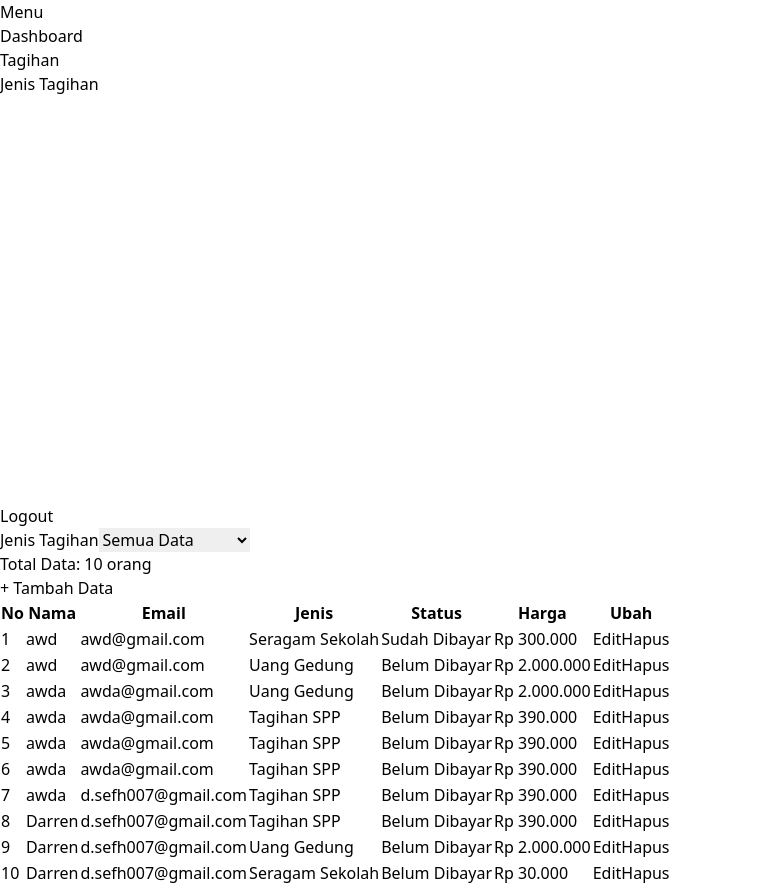
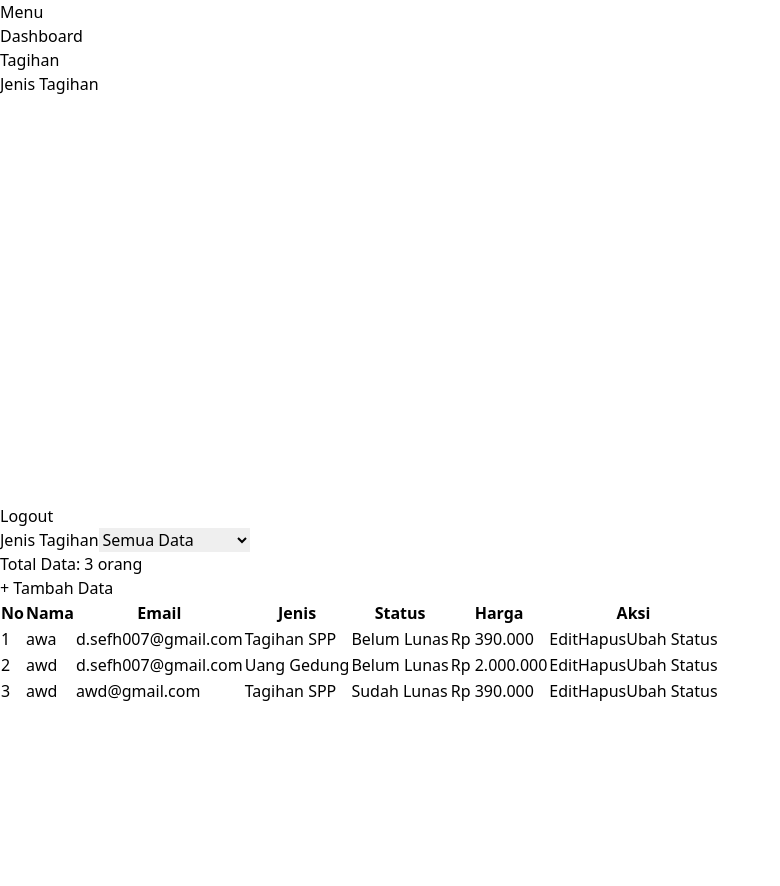
Before and after one commit to DarrenSefhiros/PPDB-PART-2, a React (Vite) app: page /Tagihan in a window 1280 px wide. Shown: the whole page, without its empty margins (0-780 px from the left). After the commit the page ends 800 px from the top, so only its background shows below. Built offline with nearby package versions, Linux system fonts and the light colour scheme; data requests are answered from the project's data file.

Commit message:
keter baru

```diff
--- a/db.json
+++ b/db.json
@@ -1,81 +1,47 @@
 {
   "login": [
     {
-      "id": "7dad",
-      "Email": "awd@gmail.com",
-      "Nama": "awd",
-      "Jenis": "Seragam Sekolah",
-      "Harga": "300000",
-      "Status": "Sudah Dibayar"
+      "id": "f603",
+      "Nama": "awa",
+      "Jenis": "Tagihan SPP",
+      "Harga": "390000",
+      "Email": "d.sefh007@gmail.com",
+      "Password": "awa"
     },
     {
-      "id": "6d27",
-      "Email": "awd@gmail.com",
+      "id": "eccd",
       "Nama": "awd",
       "Jenis": "Uang Gedung",
       "Harga": "2000000",
-      "Status": "Belum Dibayar"
+      "Email": "d.sefh007@gmail.com",
+      "Password": "awa"
     },
     {
-      "id": "ad5d",
-      "Email": "awda@gmail.com",
-      "Nama": "awda",
-      "Jenis": "Uang Gedung",
-      "Harga": "2000000"
-    },
-    {
-      "id": "62a9",
-      "Email": "awda@gmail.com",
-      "Nama": "awda",
+      "id": "b962",
+      "Nama": "awd",
       "Jenis": "Tagihan SPP",
-      "Harga": "390000"
-    },
-    {
-      "id": "9bde",
-      "Email": "awda@gmail.com",
-      "Nama": "awda",
-      "Jenis": "Tagihan SPP",
-      "Harga": "390000"
-    },
-    {
-      "id": "2773",
-      "Email": "awda@gmail.com",
-      "Nama": "awda",
-      "Jenis": "Tagihan SPP",
-      "Harga": "390000"
-    },
-    {
-      "id": "19be",
-      "Email": "d.sefh007@gmail.com",
-      "Nama": "awda",
-      "Jenis": "Tagihan SPP",
-      "Harga": "390000"
-    },
-    {
-      "id": "80bb",
-      "Email": "d.sefh007@gmail.com",
-      "Nama": "Darren",
-      "Jenis": "Tagihan SPP",
-      "Harga": "390000"
-    },
-    {
-      "id": "d215",
-      "Email": "d.sefh007@gmail.com",
-      "Nama": "Darren",
-      "Jenis": "Uang Gedung",
-      "Harga": "2000000"
-    },
-    {
-      "id": "ca07",
-      "Email": "d.sefh007@gmail.com",
-      "Nama": "Darren",
-      "Jenis": "Seragam Sekolah",
-      "Harga": "30000"
+      "Harga": "390000",
+      "Email": "awd@gmail.com",
+      "Status": "Sudah Lunas"
     }
   ],
   "jenistagihan": [
     {
       "id": "d0f8"
     }
+  ],
+  "users": [
+    {
+      "id": 1,
+      "Email": "d.sefh007@gmail.com",
+      "Password": "123456",
+      "Nama": "awa"
+    },
+    {
+      "id": 2,
+      "Email": "awd@gmail.com",
+      "Password": "awd",
+      "Nama": ""
+    }
   ]
 }
--- a/src/Components/Dashboard.jsx
+++ b/src/Components/Dashboard.jsx
@@ -7,12 +7,17 @@ function Dashboard() {
   const [loading, setLoading] = useState(true);
 
   useEffect(() => {
+    const loginData = JSON.parse(localStorage.getItem("loginData"));
+    if (!loginData?.Email) return;
+
     const fetchData = async () => {
       try {
-        const res = await axios.get("http://localhost:5000/login");
+        const res = await axios.get(
+          `http://localhost:5000/login?Email=${loginData.Email}`
+        );
         setData(res.data);
       } catch (err) {
-        console.error("Gagal mengambil data:", err);
+        console.error(err);
       } finally {
         setLoading(false);
       }
@@ -30,11 +35,15 @@ function Dashboard() {
         <div className="p-8 w-full max-w-3xl">
           <div className="flex justify-between mb-6 gap-4">
             <div className="bg-white shadow-md rounded-md p-6 flex-1 text-center">
-              <h3 className="text-lg font-semibold text-pink-700 mb-2">Total Dashboard</h3>
+              <h3 className="text-lg font-semibold text-pink-700 mb-2">
+                Total Dashboard
+              </h3>
               <p className="text-2xl font-bold text-pink-600">{data.length} orang</p>
             </div>
             <div className="bg-white shadow-md rounded-md p-6 flex-1 text-center">
-              <h3 className="text-lg font-semibold text-pink-700 mb-2">Nominal Masuk</h3>
+              <h3 className="text-lg font-semibold text-pink-700 mb-2">
+                Nominal Masuk
+              </h3>
               <p className="text-2xl font-bold text-pink-600">
                 Rp {totalHarga.toLocaleString("id-ID")}
               </p>
@@ -71,9 +80,9 @@ function Dashboard() {
                       <td className="border border-pink-200 px-4 py-2">{item.Nama}</td>
                       <td className="border border-pink-200 px-4 py-2">{item.Jenis}</td>
                       <td className="border border-pink-200 px-4 py-2 text-center">
-                        {item.Status && item.Status.toLowerCase() === "sudah dibayar"
-                          ? "Sudah Dibayar"
-                          : "Belum Dibayar"}
+                        {item.Status && item.Status.toLowerCase() === "sudah lunas"
+                          ? "Sudah Lunas"
+                          : "Belum Lunas"}
                       </td>
                       <td className="border border-pink-200 px-4 py-2 text-right">
                         Rp {Number(item.Harga).toLocaleString("id-ID")}
--- a/src/Components/Jenistagihan.jsx
+++ b/src/Components/Jenistagihan.jsx
@@ -1,10 +1,8 @@
 import React, { useEffect, useState } from "react";
-import { Link } from "react-router-dom";
 import axios from "axios";
-import Swal from "sweetalert2";
 import Sidnav from "./sidnav";
 
-function Jenistagihan() {
+function JenisTagihan() {
   const [data, setData] = useState([]);
   const [loading, setLoading] = useState(true);
   const [selectedJenis, setSelectedJenis] = useState("all");
@@ -23,47 +21,6 @@ function Jenistagihan() {
 
     fetchData();
   }, []);
-
-  const handleDelete = async (id) => {
-    const konfirmasi = await Swal.fire({
-      title: "Serius Kamu?",
-      text: "Data tidak akan bisa dikembalikan jika telah dihapus",
-      icon: "warning",
-      showCancelButton: true,
-      confirmButtonColor: "#3085d6",
-      cancelButtonColor: "#d33",
-      confirmButtonText: "Hapus data",
-    });
-
-    if (konfirmasi.isConfirmed) {
-      try {
-        await axios.delete(`http://localhost:5000/login/${id}`);
-        setData((prev) => prev.filter((item) => item.id !== id));
-        Swal.fire("Deleted!", "Data anda telah dihapus", "success");
-      } catch (err) {
-        Swal.fire("Error!", "Terjadi kesalahan saat menghapus data.", "error");
-      }
-    }
-  };
-
-  const handleToggleStatus = async (item) => {
-    const updatedStatus = item.Status === "Sudah Dibayar" ? "Belum Dibayar" : "Sudah Dibayar";
-    try {
-      await axios.put(`http://localhost:5000/login/${item.id}`, {
-        ...item,
-        Status: updatedStatus,
-      });
-
-      setData((prev) =>
-        prev.map((d) =>
-          d.id === item.id ? { ...d, Status: updatedStatus } : d
-        )
-      );
-    } catch (error) {
-      console.error("Gagal mengubah status", error);
-      Swal.fire("Gagal!", "Gagal mengganti status.", "error");
-    }
-  };
 
   const filteredData = (() => {
     switch (selectedJenis) {
@@ -84,7 +41,6 @@ function Jenistagihan() {
     }
   })();
 
-
   return (
     <div className="flex">
       <Sidnav />
@@ -92,7 +48,10 @@ function Jenistagihan() {
         <div className="p-8 w-full max-w-5xl">
           <div className="flex flex-wrap items-end justify-between mb-4 gap-2">
             <div>
-              <label htmlFor="jenisPembayaran" className="block mb-1 font-semibold text-pink-700">
+              <label
+                htmlFor="jenisPembayaran"
+                className="block mb-1 font-semibold text-pink-700"
+              >
                 Jenis Tagihan
               </label>
               <select
@@ -101,17 +60,15 @@ function Jenistagihan() {
                 onChange={(e) => setSelectedJenis(e.target.value)}
                 className="w-48 p-2 border border-pink-300 rounded-md focus:outline-none focus:ring-2 focus:ring-pink-400"
               >
+                <option value="all">Semua Data</option>
                 <option value="spp">Pembayaran SPP</option>
                 <option value="uangGedung">Uang Gedung</option>
                 <option value="seragamSekolah">Seragam Sekolah</option>
               </select>
             </div>
-            <div>
-              <Link to="/TambahData">
-                <button className="bg-pink-500 hover:bg-pink-600 rounded-md text-white font-bold py-2 px-4">
-                  + Tambah Data
-                </button>
-              </Link>
+
+            <div className="text-pink-700 font-semibold">
+              Total Data: {filteredData.length} orang
             </div>
           </div>
           <div className="overflow-x-auto">
@@ -128,24 +85,28 @@ function Jenistagihan() {
                     <th className="px-4 py-2 text-center">Email</th>
                     <th className="px-4 py-2 text-center">Jenis</th>
                     <th className="px-4 py-2 text-center">Status</th>
-                    <th className="px-4 py-2 text-center">Harga</th>
                   </tr>
                 </thead>
                 <tbody>
                   {filteredData.map((item, index) => (
-                    <tr key={item.id} className="bg-pink-100 hover:bg-pink-200 transition">
-                      <td className="border border-pink-200 px-2 py-2 text-right">{index + 1}</td>
+                    <tr
+                      key={item.id}
+                      className="bg-pink-100 hover:bg-pink-200 transition"
+                    >
+                      <td className="border border-pink-200 px-2 py-2 text-right">
+                        {index + 1}
+                      </td>
                       <td className="border border-pink-200 px-4 py-2">{item.Nama}</td>
                       <td className="border border-pink-200 px-4 py-2">{item.Email}</td>
                       <td className="border border-pink-200 px-4 py-2">{item.Jenis}</td>
                       <td
-                        className={`border border-pink-200 px-4 py-2 text-center font-semibold ${item.Status === "Sudah Dibayar" ? "text-green-600" : "text-yellow-600"
-                          }`}
+                        className={`border border-pink-200 px-4 py-2 text-center font-semibold ${
+                          item.Status === "Sudah Lunas"
+                            ? "text-green-600"
+                            : "text-yellow-600"
+                        }`}
                       >
-                        {item.Status || "Belum Dibayar"}
-                      </td>
-                      <td className="border border-pink-200 px-4 py-2 text-right">
-                        Rp {Number(item.Harga).toLocaleString("id-ID")}
+                        {item.Status || "Belum Lunas"}
                       </td>
                     </tr>
                   ))}
@@ -159,4 +120,4 @@ function Jenistagihan() {
   );
 }
 
-export default Jenistagihan;
+export default JenisTagihan;
--- a/src/Components/Login.jsx
+++ b/src/Components/Login.jsx
@@ -6,9 +6,7 @@ import Swal from 'sweetalert2';
 function Login() {
   const [formData, setFormData] = useState({
     Email: '',
-    Nama: '',
-    Jenis: '',
-    Harga: ''
+    Password: '',
   });
 
   const [loading, setLoading] = useState(false);
@@ -16,59 +14,38 @@ function Login() {
 
   const handleChange = (e) => {
     const { name, value } = e.target;
-
-    if (name === "Jenis") {
-      let harga = "";
-      if (value === "Tagihan SPP") harga = "390000";
-      else if (value === "Uang Gedung") harga = "2000000";
-      else if (value === "Seragam Sekolah") harga = "30000";
-
-      setFormData({
-        ...formData,
-        Jenis: value,
-        Harga: harga,
-      });
-    } else {
-      setFormData({
-        ...formData,
-        [name]: value,
-      });
-    }
+    setFormData(prev => ({ ...prev, [name]: value }));
   };
 
   const handleSubmit = async (e) => {
     e.preventDefault();
     setLoading(true);
-    console.log("Submit form with:", formData);
     try {
-      const response = await axios.post("http://localhost:5000/login", formData);
-      console.log("Respon server:", response.data);
-
+      const res = await axios.get(`http://localhost:5000/users?Email=${formData.Email}&Password=${formData.Password}`);
+      if (res.data.length > 0) {
         Swal.fire({
           position: "center",
           icon: "success",
-        title: "Data anda telah disimpan",
+          title: "Login berhasil",
           showConfirmButton: false,
           timer: 1500
         });
+        localStorage.setItem("loginData", JSON.stringify(res.data[0]));
 
-      localStorage.setItem("loginData", JSON.stringify(formData));
-
-      setFormData({
-        Email: "",
-        Nama: "",
-        Jenis: "",
-        Harga: ""
-      });
-
+        setFormData({ Email: "", Password: "" });
         navigate("/Dashboard");
-    } catch (error) {
-      console.error("Axios error:", error);
+      } else {
         Swal.fire({
           icon: "error",
-        title: "Oops...",
-        text: error.response?.data?.message || "Something went wrong!",
-        footer: '<a href="#">Why do I have this issue?</a>'
+          title: "Login gagal",
+          text: "Email atau password salah"
+        });
+      }
+    } catch (error) {
+      Swal.fire({
+        icon: "error",
+        title: "Error",
+        text: error.message
       });
     } finally {
       setLoading(false);
@@ -94,44 +71,15 @@ function Login() {
             />
           </div>
           <div className="mb-4">
-            <label htmlFor="Nama" className="block text-gray-700 mb-2">Nama</label>
+            <label htmlFor="Password" className="block text-gray-700 mb-2">Password</label>
             <input
-              id="Nama"
-              name="Nama"
-              type="text"
-              placeholder="Masukan Nama anda"
-              value={formData.Nama}
+              id="Password"
+              name="Password"
+              type="password"
+              placeholder="Masukan Password anda"
+              value={formData.Password}
               onChange={handleChange}
               className="w-full px-4 py-2 border border-gray-300 rounded-md focus:outline-none focus:ring-2 focus:ring-pink-400"
-              required
-            />
-          </div>
-          <div className="mb-4">
-            <label htmlFor="Jenis" className="block text-gray-700 mb-2">Jenis</label>
-            <select
-              id="Jenis"
-              name="Jenis"
-              value={formData.Jenis}
-              onChange={handleChange}
-              className="w-full px-4 py-2 border border-gray-300 rounded-md focus:outline-none focus:ring-2 focus:ring-pink-400"
-              required
-            >
-              <option value="" disabled>Pilih Jenis Pembayaran</option>
-              <option value="Tagihan SPP">Tagihan SPP</option>
-              <option value="Uang Gedung">Uang Gedung</option>
-              <option value="Seragam Sekolah">Seragam Sekolah</option>
-            </select>
-          </div>
-          <div className="mb-4">
-            <label htmlFor="Harga" className="block text-gray-700 mb-2">Harga</label>
-            <input
-              id="Harga"
-              name="Harga"
-              type="text"
-              placeholder="Harga akan muncul otomatis"
-              value={formData.Harga}
-              readOnly
-              className="w-full px-4 py-2 bg-gray-100 border border-gray-300 rounded-md focus:outline-none focus:ring-2 focus:ring-pink-400"
               required
             />
           </div>
--- a/src/Components/Register.jsx
+++ b/src/Components/Register.jsx
@@ -5,8 +5,8 @@ import Swal from 'sweetalert2';
 
 function Register() {
   const [formData, setFormData] = useState({
-    Nama: '',
     Email: '',
+    Password: '',
   });
 
   const [loading, setLoading] = useState(false);
@@ -16,14 +16,11 @@ function Register() {
     setFormData({ ...formData, [e.target.name]: e.target.value });
   };
 
- const handleSubmit = async (e) => {
-  e.preventDefault();
-  setLoading(true);
-  console.log("Submit form with:", formData);
-  try {
-    const response = await axios.post("http://localhost:5000/login", formData);
-    console.log("Respon server:", response.data);
-
+   const handleSubmit = async (e) => {
+    e.preventDefault();
+    setLoading(true);
+    try {
+      await axios.post(`http://localhost:5000/users`, formData);
     Swal.fire({
       position: "center",
       icon: "success",
@@ -36,10 +33,10 @@ function Register() {
 
     setFormData({
       Email: "",
-      Nama: "",
+      Password: "",
     });
 
-    navigate("/Login");
+    navigate("/");
   } catch (error) {
     console.error("Axios error:", error);
     Swal.fire({
@@ -57,14 +54,14 @@ function Register() {
   return (
     <div className="flex items-center justify-center min-h-screen bg-gradient-to-br from-pink-400 to-purple-600">
       <div className="bg-white p-8 rounded-lg shadow-lg w-full max-w-sm">
-        <h2 className="text-2xl font-bold text-center text-gray-800 mb-6">Register</h2>
+        <h2 className="text-2xl font-bold text-center text-gray-800 mb-6">Login</h2>
         <form onSubmit={handleSubmit}>
           <div className="mb-4">
             <label htmlFor="Email" className="block text-gray-700 mb-2">Email</label>
             <input
               id="Email"
               name="Email"
-              type="Email"
+              type="email"
               placeholder="Masukan Email anda"
               value={formData.Email}
               onChange={handleChange}
@@ -73,13 +70,13 @@ function Register() {
             />
           </div>
           <div className="mb-4">
-            <label htmlFor="Nama" className="block text-gray-700 mb-2">Nama</label>
+            <label htmlFor="Password" className="block text-gray-700 mb-2">Password</label>
             <input
-              id="Nama"
-              name="Nama"
-              type="Nama"
-              placeholder="Masukan Nama anda"
-              value={formData.Nama}
+              id="Password"
+              name="Password"
+              type="password"
+              placeholder="Masukan Password anda"
+              value={formData.Password}
               onChange={handleChange}
               className="w-full px-4 py-2 border border-gray-300 rounded-md focus:outline-none focus:ring-2 focus:ring-pink-400"
               required
--- a/src/Components/Tagihan.jsx
+++ b/src/Components/Tagihan.jsx
@@ -24,6 +24,41 @@ function Tagihan() {
     fetchData();
   }, []);
 
+  // Fungsi untuk toggle status belum lunas/sudah lunas
+  const handleToggleStatus = async (id) => {
+    const itemToUpdate = data.find((item) => item.id === id);
+    if (!itemToUpdate) return;
+
+    // Tentukan status baru
+    const newStatus =
+      itemToUpdate.Status && itemToUpdate.Status.toLowerCase() === "sudah lunas"
+        ? "Belum Lunas"
+        : "Sudah Lunas";
+
+    try {
+      // Update data di backend
+      await axios.patch(`http://localhost:5000/login/${id}`, {
+        Status: newStatus,
+      });
+
+      // Update state lokal supaya UI langsung berubah
+      setData((prev) =>
+        prev.map((item) =>
+          item.id === id ? { ...item, Status: newStatus } : item
+        )
+      );
+
+      Swal.fire("Berhasil!", `Status diubah menjadi "${newStatus}"`, "success");
+    } catch (err) {
+      Swal.fire(
+        "Error!",
+        "Terjadi kesalahan saat mengubah status.",
+        "error"
+      );
+      console.error(err);
+    }
+  };
+
   const handleDelete = async (id) => {
     const konfirmasi = await Swal.fire({
       title: "Serius Kamu?",
@@ -46,25 +81,6 @@ function Tagihan() {
     }
   };
 
-  const handleToggleStatus = async (item) => {
-    const updatedStatus = item.Status === "Sudah Dibayar" ? "Belum Dibayar" : "Sudah Dibayar";
-    try {
-      await axios.put(`http://localhost:5000/login/${item.id}`, {
-        ...item,
-        Status: updatedStatus,
-      });
-
-      setData((prev) =>
-        prev.map((d) =>
-          d.id === item.id ? { ...d, Status: updatedStatus } : d
-        )
-      );
-    } catch (error) {
-      console.error("Gagal mengubah status", error);
-      Swal.fire("Gagal!", "Gagal mengganti status.", "error");
-    }
-  };
-
   const filteredData = (() => {
     switch (selectedJenis) {
       case "spp":
@@ -84,7 +100,6 @@ function Tagihan() {
     }
   })();
 
-
   return (
     <div className="flex">
       <Sidnav />
@@ -92,7 +107,10 @@ function Tagihan() {
         <div className="p-8 w-full max-w-5xl">
           <div className="flex flex-wrap items-end justify-between mb-4 gap-2">
             <div>
-              <label htmlFor="jenisPembayaran" className="block mb-1 font-semibold text-pink-700">
+              <label
+                htmlFor="jenisPembayaran"
+                className="block mb-1 font-semibold text-pink-700"
+              >
                 Jenis Tagihan
               </label>
               <select
@@ -135,21 +153,29 @@ function Tagihan() {
                     <th className="px-4 py-2 text-center">Jenis</th>
                     <th className="px-4 py-2 text-center">Status</th>
                     <th className="px-4 py-2 text-center">Harga</th>
-                    <th className="px-4 py-2 text-center">Ubah</th>
+                    <th className="px-4 py-2 text-center">Aksi</th>
                   </tr>
                 </thead>
                 <tbody>
                   {filteredData.map((item, index) => (
-                    <tr key={item.id} className="bg-pink-100 hover:bg-pink-200 transition">
-                      <td className="border border-pink-200 px-2 py-2 text-right">{index + 1}</td>
+                    <tr
+                      key={item.id}
+                      className="bg-pink-100 hover:bg-pink-200 transition"
+                    >
+                      <td className="border border-pink-200 px-2 py-2 text-right">
+                        {index + 1}
+                      </td>
                       <td className="border border-pink-200 px-4 py-2">{item.Nama}</td>
                       <td className="border border-pink-200 px-4 py-2">{item.Email}</td>
                       <td className="border border-pink-200 px-4 py-2">{item.Jenis}</td>
                       <td
-                        className={`border border-pink-200 px-4 py-2 text-center font-semibold ${item.Status === "Sudah Dibayar" ? "text-green-600" : "text-yellow-600"
-                          }`}
+                        className={`border border-pink-200 px-4 py-2 text-center font-semibold ${
+                          item.Status === "Sudah Lunas"
+                            ? "text-green-600"
+                            : "text-yellow-600"
+                        }`}
                       >
-                        {item.Status || "Belum Dibayar"}
+                        {item.Status || "Belum Lunas"}
                       </td>
                       <td className="border border-pink-200 px-4 py-2 text-right">
                         Rp {Number(item.Harga).toLocaleString("id-ID")}
@@ -157,15 +183,21 @@ function Tagihan() {
                       <td className="border px-4 py-2 text-center">
                         <div className="flex justify-center space-x-2">
                           <Link to={`/Edit/${item.id}`}>
-                            <button className="bg-blue-500 hover:bg-blue-700 text-white font-bold py-1 px-3 rounded">
+                            <button className="bg-blue-500 hover:bg-blue-700 text-white font-bold py-1 px-3 rounded my-10">
                               Edit
                             </button>
                           </Link>
                           <button
-                            className="bg-red-500 hover:bg-red-600 text-white font-bold py-1 px-3 rounded"
+                            className="bg-red-500 hover:bg-red-600 text-white font-bold py-1 px-3 rounded my-auto"
                             onClick={() => handleDelete(item.id)}
                           >
                             Hapus
+                          </button>
+                          <button
+                            className="bg-green-500 hover:bg-green-600 text-white font-bold py-1 px-3 rounded my-auto h-9 text-nowrap"
+                            onClick={() => handleToggleStatus(item.id)}
+                          >
+                            Ubah Status
                           </button>
                         </div>
                       </td>
--- a/src/Components/editdata.jsx
+++ b/src/Components/editdata.jsx
@@ -11,7 +11,7 @@ function EditData() {
     Nama: "",
     Jenis: "",
     Harga: "",
-    Status: "Belum Dibayar",
+    Status: "Belum Lunas",
   });
 
   const jenisHargaMap = {
@@ -117,7 +117,6 @@ function EditData() {
               <option value="Seragam Sekolah">Seragam Sekolah</option>
             </select>
           </div>
-
           <input
             id="Harga"
             name="Harga"
@@ -126,23 +125,6 @@ function EditData() {
             onChange={handleChange}
             className="w-full px-4 py-2 border border-gray-300 rounded-md"
           />
-
-
-          <div className="mb-4">
-            <label htmlFor="Status" className="block text-gray-700 mb-2">Status</label>
-            <select
-              id="Status"
-              name="Status"
-              value={formData.Status}
-              onChange={handleChange}
-              className="w-full px-4 py-2 border border-gray-300 rounded-md"
-              required
-            >
-              <option value="Belum Dibayar">Belum Dibayar</option>
-              <option value="Sudah Dibayar">Sudah Dibayar</option>
-            </select>
-          </div>
-
           <div className="flex justify-between mt-6">
             <button
               type="submit"
```
Also changed, not shown: src/Components/Tambahdata.jsx (+15 -18 lines). Lines whose indentation alone changed are shown as unchanged.
